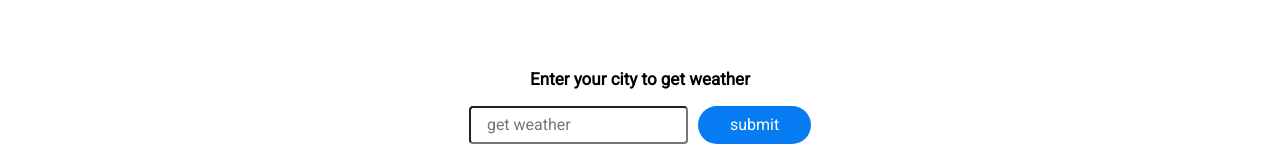
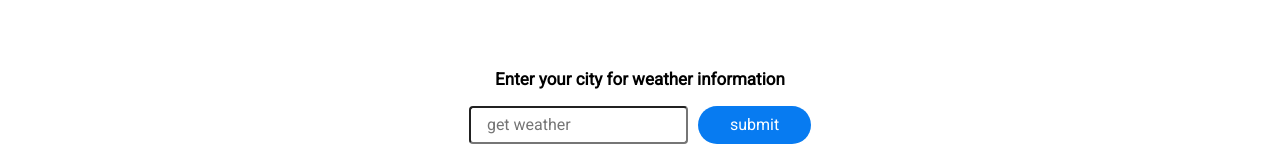
Before and after one commit to luke-h1/weather-app-react, a React (Create React App) app: page / in a window 1280 px wide. Shown: the part 155-315 px from the top of the page. Built offline with nearby package versions, Linux system fonts and the light colour scheme; the HTML template or start-up script is replaced by a standard one.

Commit message:
feat/update-frontend-to-use-new-api

```diff
--- a/src/components/Form/Form.jsx
+++ b/src/components/Form/Form.jsx
@@ -1,3 +1,4 @@
+/* eslint-disable */
 import React, { useState } from "react";
 import {
   FormInput,
@@ -19,7 +20,7 @@ const Form = () => {
 
   const fetchWeather = async (city) => {
     try {
-      const API_URL = `https://cors-anywhere.herokuapp.com/http://api.weatherapi.com/v1/current.json?key=${process.env.REACT_APP_API_KEY}&q=${city}`;
+      const API_URL = `https://weather-api-express-node.herokuapp.com/api/city/current/${city}`;
       const res = await fetch(API_URL);
       const data = await res.json();
       const result = (
@@ -58,7 +59,7 @@ const Form = () => {
       showError("Please enter all fields.");
       setLoading(false);
     } else {
-      showError("Error with API or I have crashed production :( ");
+      showError("Error with API");
       setLoading(false);
     }
   };
@@ -68,7 +69,9 @@ const Form = () => {
   return (
     <>
       <FormWrapper>
-        <FormTitle>Enter your city to get weather</FormTitle>
+        <FormTitle>
+          Enter your city for weather information
+        </FormTitle>
         <WeatherForm onSubmit={onSubmit}>
           <FormInput
             type="text"
@@ -81,7 +84,7 @@ const Form = () => {
         </WeatherForm>
       </FormWrapper>
       <ResWrapper>
-        {data ? data : 'null'}
+        {data ? data : "null"}
         {loading ? <Loading /> : null}
         {error ? <Error msg={error} /> : null}
       </ResWrapper>
```
Also changed, not shown: 2 other files (tests, documents, lock files or other folders).
